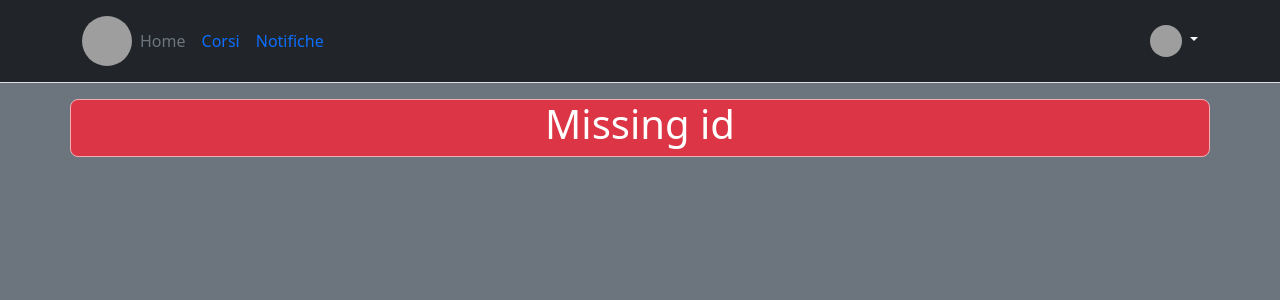
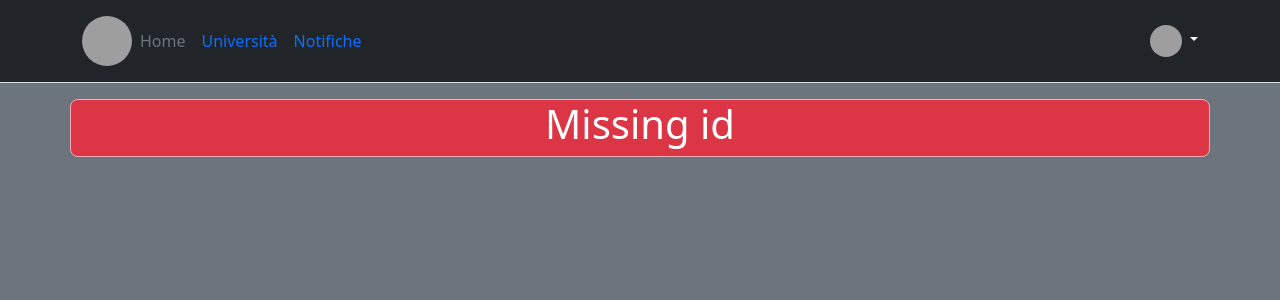
Before and after one commit to MarkRagg/Progetto-Web, a PHP site: page /php/class.php in a window 1280 px wide. Shown: the top 300 px of the page. Run offline with PHP 8.4, Linux system fonts and the light colour scheme; the visitor is signed in with stand-in values (Sample User, id 1); grey boxes are pictures that could not be loaded.

Commit message:
add link

```diff
--- a/source/template/base.php
+++ b/source/template/base.php
@@ -24,7 +24,7 @@
                <!-- </a> -->
                 <ul class="nav col-12 col-lg-auto me-lg-auto mb-2 justify-content-center mb-md-0">
                     <li><a href="showhomepage.php" class="nav-link px-2 link-secondary">Home</a></li>
-                    <li><a href="#" class="nav-link px-2 ">Corsi</a></li>
+                    <li><a href="uni-list.php" class="nav-link px-2 ">Università</a></li>
                     <li><a href="notification.php" class="nav-link px-2 ">Notifiche</a></li>
                 </ul>
                 <div class="dropdown text-end">
```
